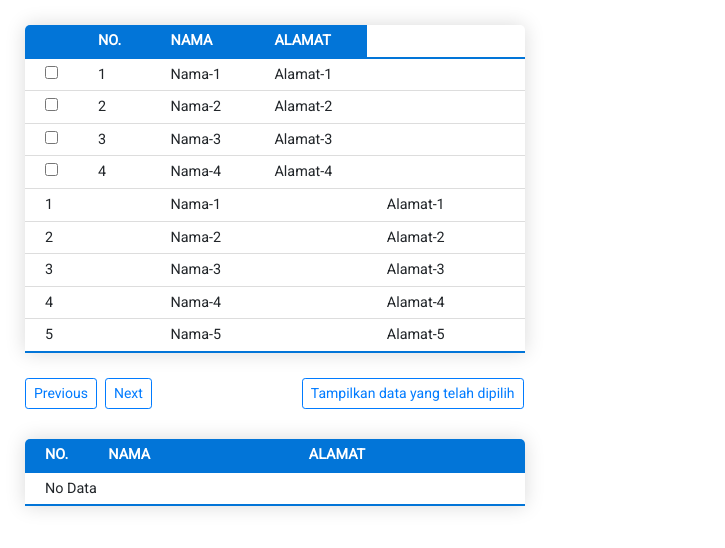
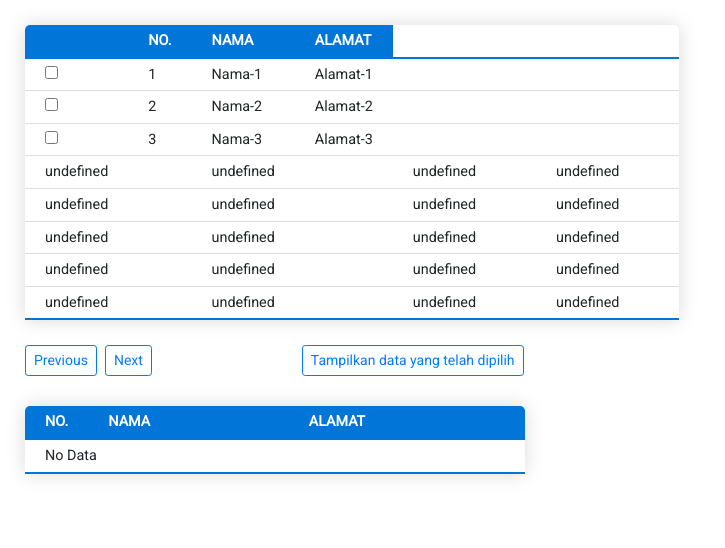
Before and after one commit to toyz86/membuat-table-list, a website: page latihan-jquery.html in a window 1280 px wide. Shown: the whole page, without its empty margins (0-725 px from the left). Drawn offline with nearby package versions, Linux system fonts and the light colour scheme.

```diff
--- a/latihan-jquery.html
+++ b/latihan-jquery.html
@@ -40,12 +40,18 @@
           <td class>Nama-3</td>
           <td class>Alamat-3</td>
         </tr>
-        <tr>
+        <!-- <tr>
           <td><input type="checkbox"></td>
           <td class>4</td>
           <td class>Nama-4</td>
           <td class>Alamat-4</td>
         </tr>
+        <tr>
+          <td><input type="checkbox"></td>
+          <td class>5</td>
+          <td class>Nama-5</td>
+          <td class>Alamat-5</td>
+        </tr> -->
   		</tbody>
     </table>
 
--- a/script.js
+++ b/script.js
@@ -1,11 +1,12 @@
 $(document).ready(function(){
 	$.getJSON("table.json", function(data){
 		var list_data = '';
-		$.each(data, function(key, value){
+		$.each(data, function(value){
 			list_data += '<tr>';
-			list_data += '<td>' +value.listNumber+'<td>';
-			list_data += '<td>' +value.name+'<td>';
-			list_data += '<td>' +value.address+'<td>';
+			list_data += '<td>' + value.input + '<td>';
+			list_data += '<td>' + value.listNumber+'<td>';
+			list_data += '<td>' + value.name+'<td>';
+			list_data += '<td>' + value.address+'<td>';
 		});
 		$('#data-tabel').append(list_data);
 		console.log('list data', list_data);
--- a/table.json
+++ b/table.json
@@ -1,27 +1,31 @@
-[
-	{
-		"listNumber" : 1,
-		"name" : "Nama-1",
-		"address" : "Alamat-1"
+[{
+		"input": "a",
+		"listNumber": 1,
+		"name": "Nama-1",
+		"address": "Alamat-1"
 	},
 	{
-		"listNumber" : 2,
-		"name" : "Nama-2",
-		"address" : "Alamat-2"
+		"input": "a",
+		"listNumber": 2,
+		"name": "Nama-2",
+		"address": "Alamat-2"
 	},
 	{
-		"listNumber" : 3,
-		"name" : "Nama-3",
-		"address" : "Alamat-3"
+		"input": "a",
+		"listNumber": 3,
+		"name": "Nama-3",
+		"address": "Alamat-3"
 	},
 	{
-		"listNumber" : 4,
-		"name" : "Nama-4",
-		"address" : "Alamat-4"
+		"input": "a",
+		"listNumber": 4,
+		"name": "Nama-4",
+		"address": "Alamat-4"
 	},
 	{
-		"listNumber" : 5,
-		"name" : "Nama-5",
-		"address" : "Alamat-5"
+		"input": "a",
+		"listNumber": 5,
+		"name": "Nama-5",
+		"address": "Alamat-5"
 	}
 ]
```
Also changed, not shown: package.json (added, +16 -0 lines), 1 other file.
